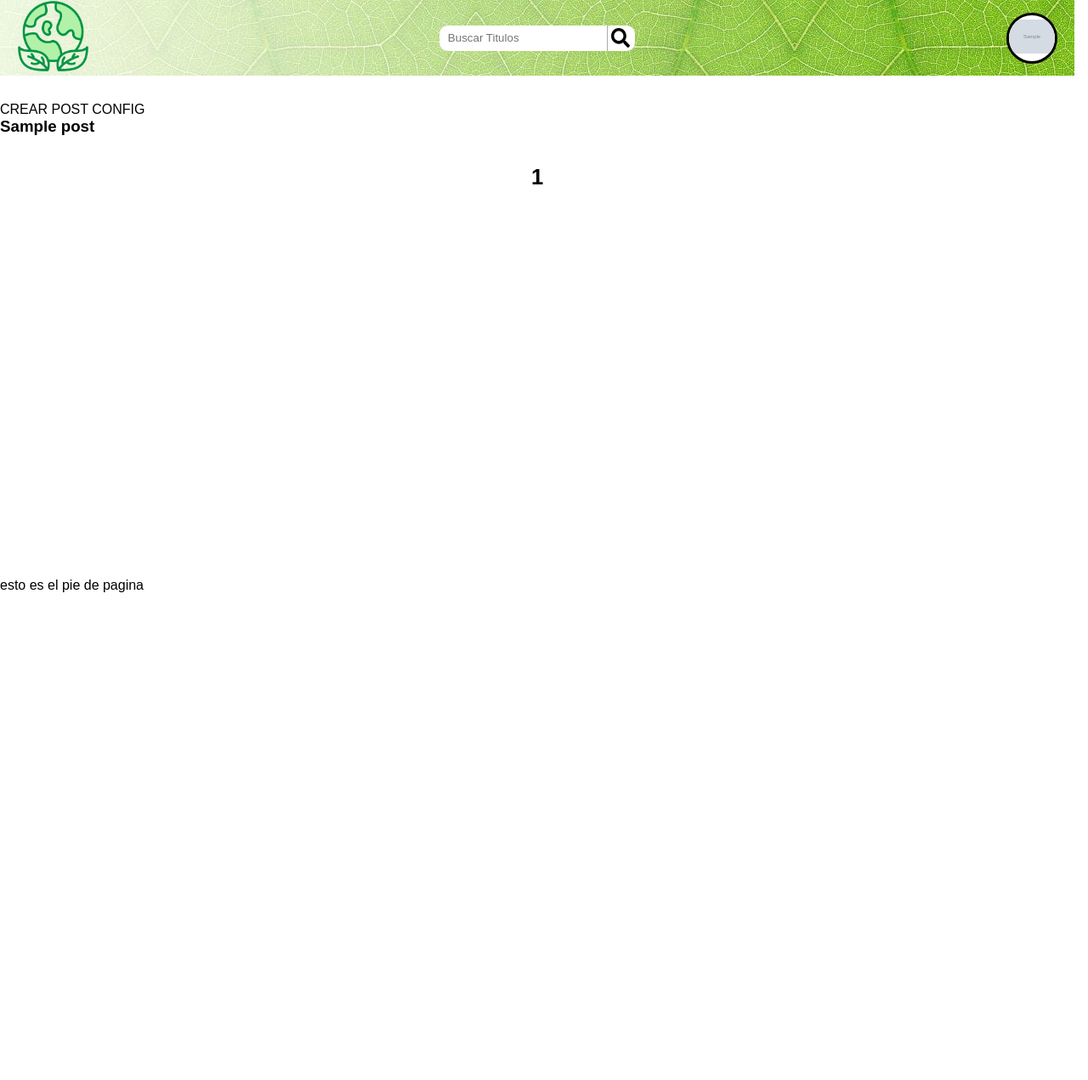
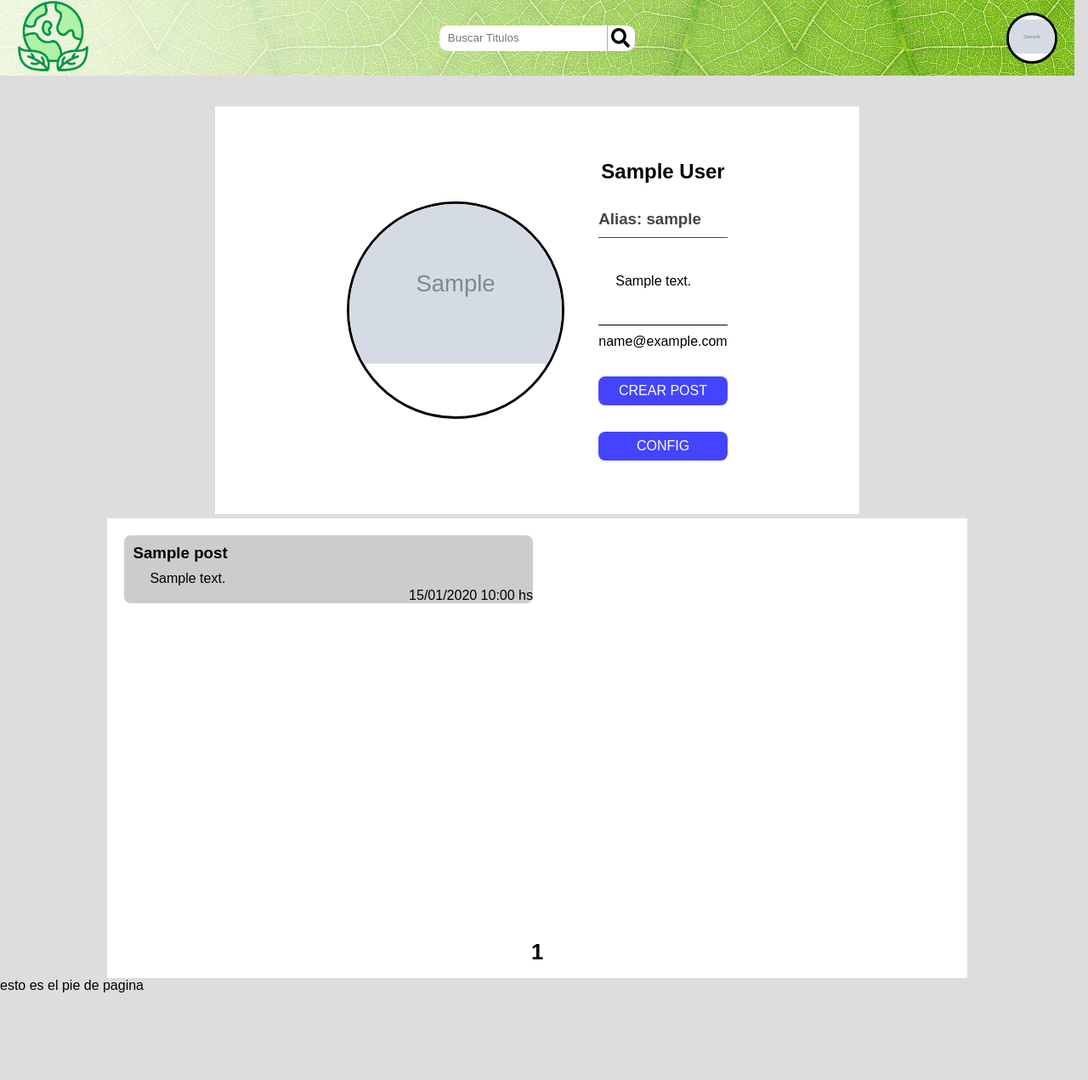
Before and after one commit to CamperDawn/Blog, a Django app: a page that uses Server/Blog/templates/profile.html in a window 1280 px wide. Shown: the whole page at 85% size. Before the commit the page ends 697 px from the top, so only its background shows below. Run offline with Django 3.2, Linux system fonts and the light colour scheme; a user stored in the database is signed in; tables that the repository leaves empty hold one stand-in row (values such as "Sample post"); grey boxes marked "Sample" are stand-in pictures.

Commit message:
[add]: profile view style

```diff
--- a/Server/Blog/static/profile.css
+++ b/Server/Blog/static/profile.css
@@ -1,26 +1,90 @@
-.container-pages {
+body {
+    background-color: #ddd;
+}
+.session-profile {
+    background-color: #fff;
+    margin: 5px auto;
+    padding: 2%;
     display: flex;
+    width: 60%;
+    height: 60vh;
+    justify-content: center;
     align-items: center;
-    gap: 5px;
+    gap: 40px;
 }
-.btn {
-    width: 1.6rem;
-    height: 1.6rem;
-    background-color: transparent;
-    border: none;
-    cursor: pointer;
+
+.image-profile {
+    justify-self: left;
+    width: 20vw;
+    height: 20vw;
+    border: 3px solid #000;
+    border-radius: 50%;
+    background-color: #fff;
+    overflow: hidden;
+}
+.image-profile>img {
+    width: 100%;
+}
+.meta-profile {
+    position: relative;
+    height: 90%;
+    display: flex;
+    flex-direction: column;
+    justify-content: space-around;
+}
+.meta-profile>h2 {
+    text-align: center;
+}
+.meta-profile>h3 {
+    color: #444;
+    padding-bottom: 10px;
+    border-bottom: 1px solid #444;
+}
+.bio>p {
+    margin: 10px 20px;
+}
+.email {
+    display: block;
+    text-align: center;
+    padding-top: 10px;
+    border-top: 1px solid #000;
+}
+.edit {
+    padding: 8px;
+    border-radius: 8px;
+    background-color: #44f;
+    color: #fff;
+    text-align: center;
+}
+
+.emty-post {
+    width: 100%;
+    text-align: center;
+    padding: 20px;
+}
+.container-post {
+    background-color: #fff;
+    width: 80%;
+    margin: 0 auto;
+}
+.list-posts {
+    display: grid;
+    grid-template-columns: 1fr 1fr;
+    grid-template-rows: repeat(5,1fr);
+    padding: 20px;
+    grid-gap: 10px;
+}
+.item-post {
+    background-color: #ccc;
+    padding: 10px;
+    border-radius: 8px;
     position: relative;
 }
-.btn>img {
-    width: 100%;
+.item-post>p {
+    margin: 10px 20px;
 }
-.inactive {
-    width: 1.6rem;
-    height: 1.6rem;
-    background-color: transparent;
-    position: relative;
+.post-date {
+    position: absolute;
+    bottom: 0;
+    right: 0;
 }
-.page-current {
-    font-size: 1.6rem;
-    font-weight: 700;
-}
--- a/Server/Blog/templates/profile.html
+++ b/Server/Blog/templates/profile.html
@@ -8,24 +8,40 @@
 
 {% block body %}
     <main>
-        <section>
-            <a href="create/">CREAR POST</a>
-            <a href="config/">CONFIG</a>
+        <section class="session-profile">
+            <div class="image-profile">
+                {% if request.user.is_authenticated %}
+                    <img src="/media/{{session_profile.img}}">
+                {% else %}
+                    <img src="/media/resource/user-icon.svg">
+                {% endif %}
+            </div>
+            <div class="meta-profile">
+                <h2>{{session_user.get_full_name|default:session_user.username|title}}</h2>
+                <h3>Alias: {{session_user.username}}</h3>
+                <span class="bio">{{session_profile.bio|default:"no hay biografia"|linebreaks}}</span>
+                <span class="email">{{session_user.email}}</span>
+                {% if editPermmision %}
+                    <a class="edit edit1" href="create/">CREAR POST</a>
+                    <a class="edit edit2" href="config/">CONFIG</a>
+                {% endif %}
+            </div>
         </section>
-        <section>
+        <section class="container-post">
             {% if list_post %}
-                {% for el in list_post %}
-                    <a href="/details/{{el.id}}">
-                        <h3>{{el.title}}</h3>
-                        <p>{{el.desc}}</p>
-                        <span>{{elem.date}}</span>
-                        <img href="{{el.image}}" >
-                    </a>
-                {% endfor %}
+                <section class="list-posts">
+                    {% for el in list_post %}
+                        <a class="item-post" href="/details/{{el.id}}">
+                            <h3>{{el.title|truncatechars:45}}</h3>
+                            <p>{{el.description|truncatechars:220}}</p>
+                            <span class="post-date">{{el.post_date|date:"d/m/Y H:i"}} hs</span>
+                        </a>
+                    {% endfor %}
+                </section>
             {% else %}
-                <span>SIN POSTS TODAVIA</span>
+                <p class="emty-post">SIN POSTS TODAVIA</p>
             {% endif %}
+            {% include 'buttonpages.html' %}
         </section>
-        {% include 'buttonpages.html' %}
     </main>
 {% endblock body %}
--- a/Server/Blog/views.py
+++ b/Server/Blog/views.py
@@ -227,12 +227,14 @@ def Profile(request,user_name):
             prev = int(prev)
             calc_posts = (prev-1)*10
             ctxLocal['page'] = prev
+
     try:
-        user = User.objects.get(username=user_name)
+        ctxLocal['session_user'] = User.objects.get(username=user_name)
+        ctxLocal['session_profile'] = models.Profile.objects.get(usuario=ctxLocal['session_user'])
     except Exception as ex:
         return redirect(f'/profile/{request.user}/')
     else:
-        ctxLocal['list_post'] = models.Post.objects.filter(user=user)
+        ctxLocal['list_post'] = models.Post.objects.filter(user=ctxLocal['session_user'])
 
         more_posts = ctxLocal['list_post'][calc_posts:calc_posts+11]
         ctxLocal['list_post'] = ctxLocal['list_post'][calc_posts:calc_posts+10]
```
